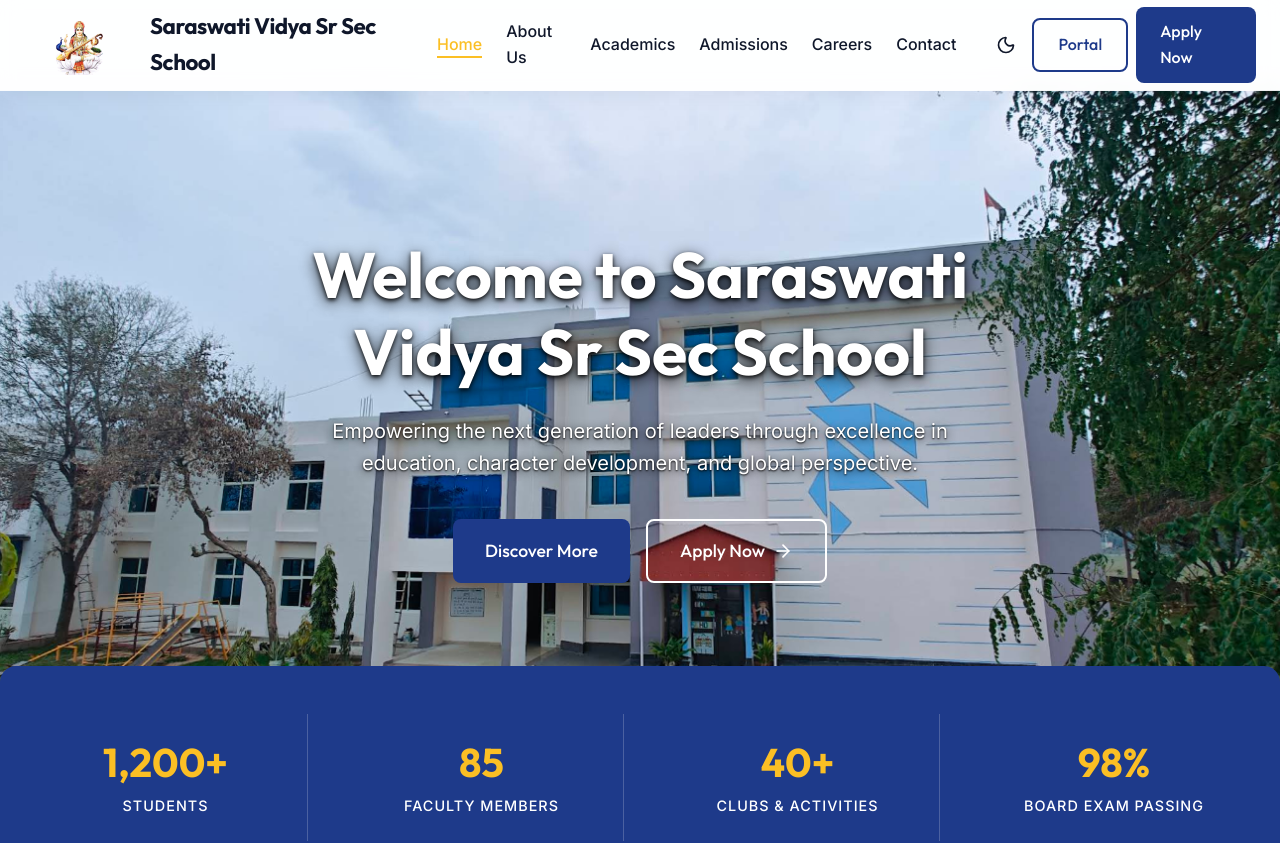
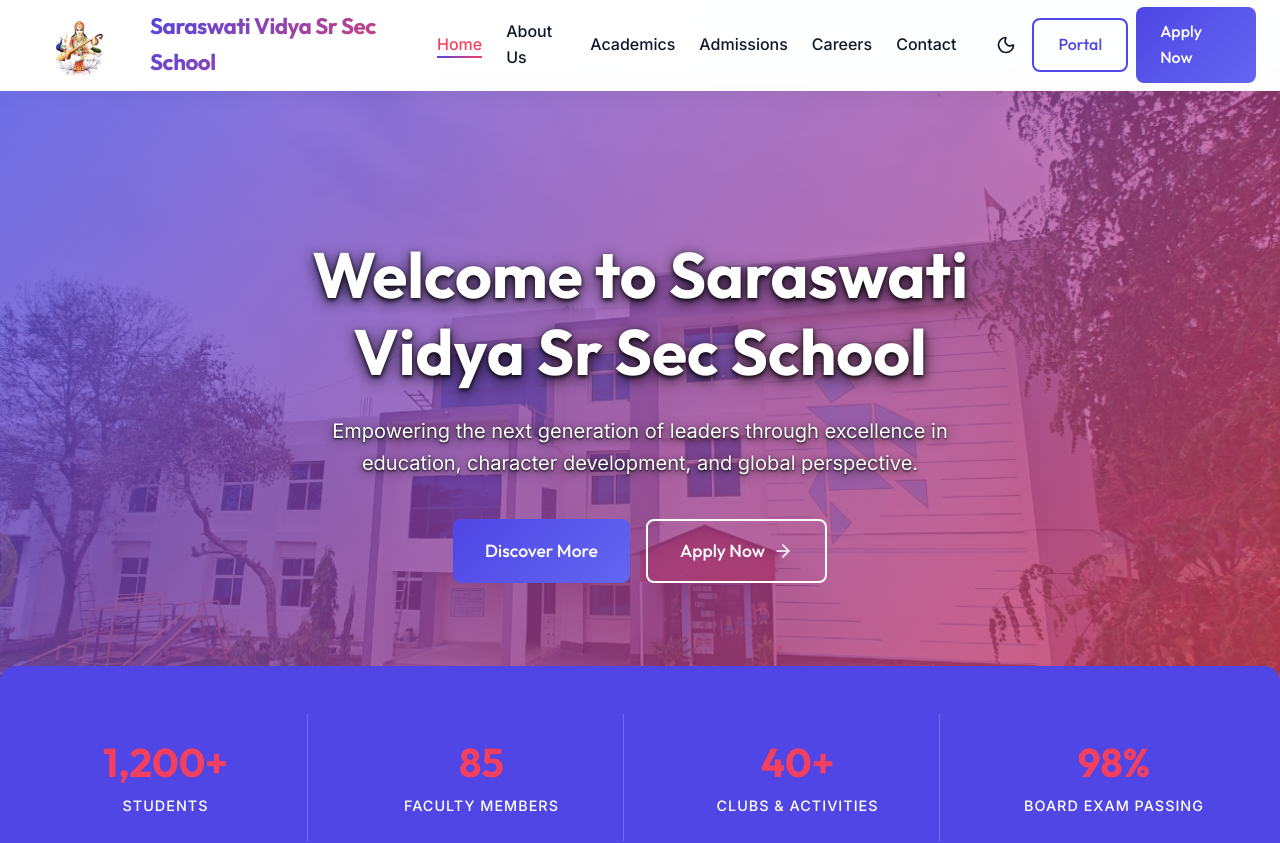
Before and after one commit to Mydvthukran/school-website, a React (Vite) app: page / in a window 1280 px wide. Shown: the top 843 px of the page. Built offline with nearby package versions, Linux system fonts and the light colour scheme.

Commit message:
feat: add CSS styles for components and base project theme

```diff
--- a/src/components/Footer.css
+++ b/src/components/Footer.css
@@ -1,5 +1,5 @@
 .footer {
-  background-color: var(--color-bg-dark);
+  background: linear-gradient(135deg, var(--color-bg-dark), #1e1b4b);
   color: var(--color-text-dark-main);
   padding: 1.5rem 0 0;
 }
--- a/src/components/Hero.css
+++ b/src/components/Hero.css
@@ -7,6 +7,20 @@
   align-items: center;
   position: relative;
   margin-top: 70px;
+}
+
+.hero::before {
+  content: '';
+  position: absolute;
+  inset: 0;
+  background: linear-gradient(135deg, rgba(79, 70, 229, 0.7), rgba(244, 63, 94, 0.7));
+  z-index: 1;
+}
+
+.hero > .container {
+  position: relative;
+  z-index: 2;
+  width: 100%;
 }
 
 @media (min-width: 768px) {
--- a/src/components/Navbar.css
+++ b/src/components/Navbar.css
@@ -57,7 +57,10 @@
   font-size: 0.85rem;
   font-weight: 800;
   letter-spacing: -0.5px;
-  color: var(--color-text-main);
+  background: linear-gradient(135deg, var(--color-primary), var(--color-secondary));
+  -webkit-background-clip: text;
+  -webkit-text-fill-color: transparent;
+  background-clip: text;
 }
 
 @media (min-width: 768px) {
@@ -102,7 +105,7 @@
   left: 0;
   width: 0;
   height: 2px;
-  background-color: var(--color-secondary);
+  background: linear-gradient(90deg, var(--color-primary), var(--color-secondary));
   transition: var(--transition);
 }
 
--- a/src/index.css
+++ b/src/index.css
@@ -1,13 +1,13 @@
 @import url('https://fonts.googleapis.com/css2?family=Inter:wght@300;400;500;600;700&family=Outfit:wght@400;500;600;700&display=swap');
 
 :root {
-  /* Premium Color Palette */
-  --color-primary: #1e3a8a; /* Deep Navy Blue */
-  --color-primary-light: #2563eb; /* Royal Blue */
-  --color-secondary: #fbbf24; /* Official Gold */
-  --color-secondary-hover: #f59e0b; /* Dark Gold */
-  --color-accent: #b91c1c; /* Crimson Red */
-  --color-accent-light: #ef4444; /* Light Crimson */
+  /* Premium Vibrant Color Palette */
+  --color-primary: #4f46e5; /* Indigo 600 */
+  --color-primary-light: #6366f1; /* Indigo 500 */
+  --color-secondary: #f43f5e; /* Rose 500 */
+  --color-secondary-hover: #e11d48; /* Rose 600 */
+  --color-accent: #0ea5e9; /* Sky Blue 500 */
+  --color-accent-light: #38bdf8; /* Sky Blue 400 */
 
   --color-bg-light: #f8fafc; /* Slate 50 */
   --color-surface-light: #ffffff;
@@ -56,12 +56,13 @@
 
 html, body {
   font-family: var(--font-body);
-  background-color: var(--color-bg-light);
+  background: var(--color-bg-light);
+  background-image: radial-gradient(at top left, var(--color-surface-light) 0%, transparent 50%), radial-gradient(at bottom right, rgba(99, 102, 241, 0.05) 0%, transparent 50%);
   color: var(--color-text-main);
   line-height: 1.6;
   overflow-x: hidden;
   scroll-behavior: smooth;
-  transition: background-color 0.3s ease, color 0.3s ease;
+  transition: background 0.3s ease, color 0.3s ease;
 }
 
 h1, h2, h3, h4, h5, h6 {
@@ -141,25 +142,27 @@ ul {
 }
 
 .btn-primary {
-  background-color: var(--color-primary);
+  background: linear-gradient(135deg, var(--color-primary), var(--color-primary-light));
   color: white;
+  border: none;
 }
 
 .btn-primary:hover {
-  background-color: var(--color-primary-light);
+  background: linear-gradient(135deg, var(--color-primary-light), var(--color-primary));
   transform: translateY(-2px);
-  box-shadow: var(--shadow-md);
+  box-shadow: 0 10px 15px -3px rgba(79, 70, 229, 0.4);
 }
 
 .btn-secondary {
-  background-color: var(--color-secondary);
-  color: var(--color-text-main);
+  background: linear-gradient(135deg, var(--color-secondary), var(--color-secondary-hover));
+  color: white;
+  border: none;
 }
 
 .btn-secondary:hover {
-  background-color: var(--color-secondary-hover);
+  background: linear-gradient(135deg, var(--color-secondary-hover), var(--color-secondary));
   transform: translateY(-2px);
-  box-shadow: var(--shadow-md);
+  box-shadow: 0 10px 15px -3px rgba(244, 63, 94, 0.4);
 }
 
 .btn-outline {
```
